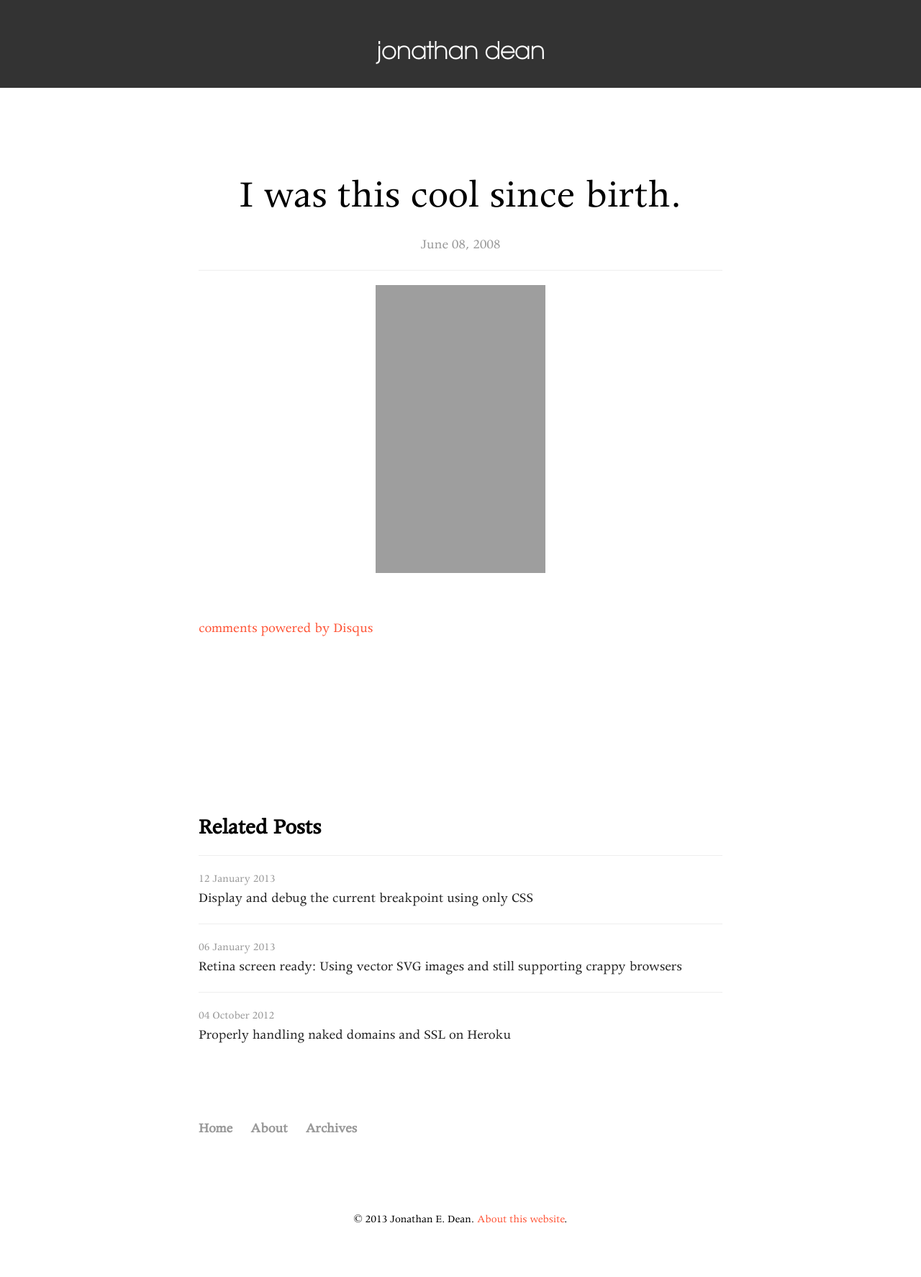
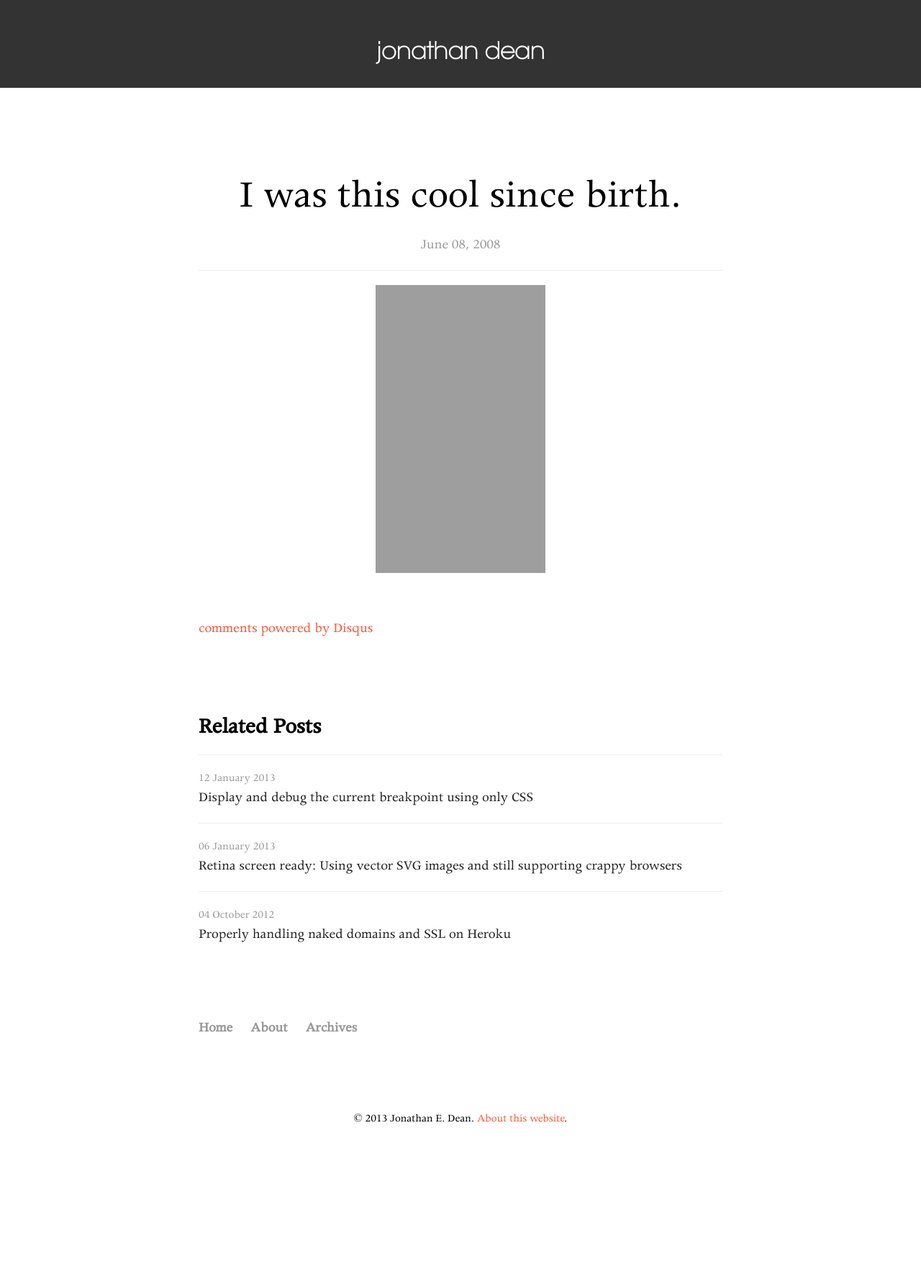
Before and after one commit to jonathandean/jonathandean.github.io, a Jekyll site: the page built from _posts/2008-06-08-i-was-this-cool-since-birth.html, in a window 1280 px wide. Shown: the whole page at 72% size. Built offline with Jekyll 4.4.1, drawn with Linux system fonts in a browser that asks for light colours; some web fonts are replaced; comment, search, counter and statistics services are not loaded; after the commit the page ends 1634 px from its top, so only the background shows below that.

Commit message:
Less margin above related posts

```diff
--- a/_includes/_related_posts.html
+++ b/_includes/_related_posts.html
@@ -1,4 +1,4 @@
-<article class="single-column mt-4">
+<article class="single-column mt-1">
   <h1 class="h3">Related Posts</h1>
   <ul class="large-list">
   {% for post in site.related_posts limit: 3 %}
```
